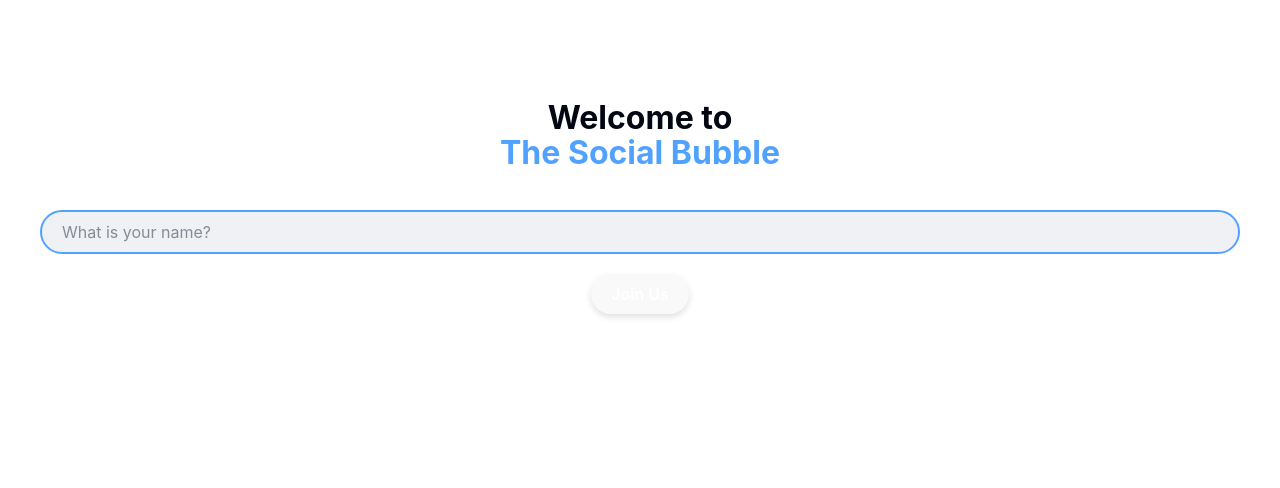
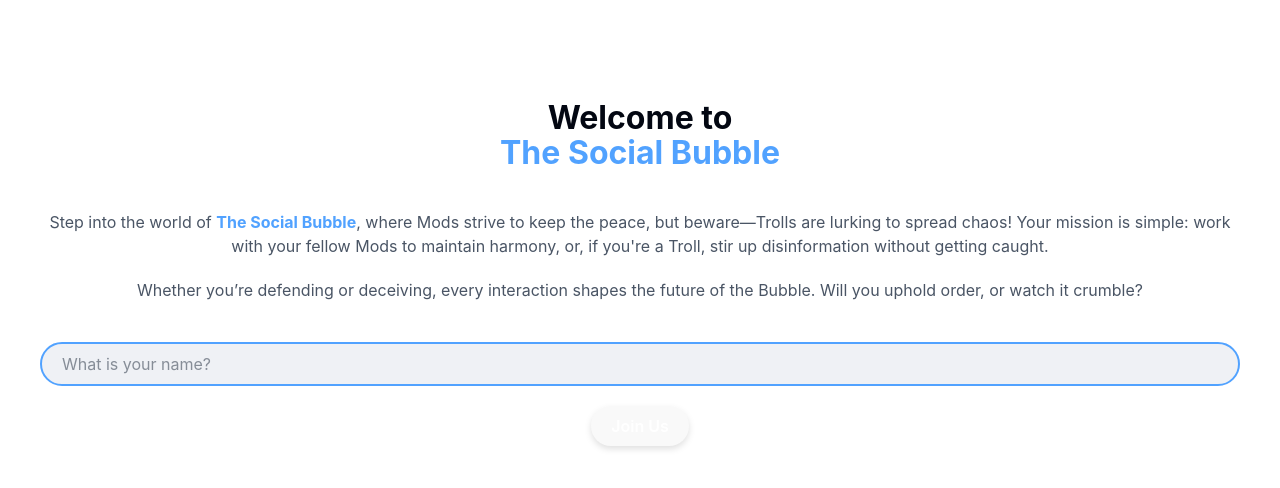
Before and after one commit to Kabutsu/ggj-2025-ui, a React (Vite) app: page / in a window 1280 px wide. Shown: the top 488 px of the page. Built offline with nearby package versions, Linux system fonts and the light colour scheme; no server answers.

Commit message:
Flabour text

```diff
--- a/src/components/game-room/index.tsx
+++ b/src/components/game-room/index.tsx
@@ -34,6 +34,13 @@ export default function GameRoom() {
       <h1 className="text-off-black font-bold text-center mb-5">
         Welcome to<br /><span className="text-blue-400">The Social Bubble</span>
       </h1>
+      <p className="text-gray-600 text-center">
+        Step into the world of <span className="font-bold text-blue-400">The Social Bubble</span>, where Mods strive to keep the peace, but beware—Trolls are lurking to spread chaos! Your mission is simple: work with your fellow Mods to maintain harmony, or, if you're a Troll, stir up disinformation without getting caught.
+      </p>
+      <p className="text-gray-600 text-center mb-5">
+        Whether you’re defending or deceiving, every interaction shapes the future of the Bubble. Will you uphold order, or watch it crumble?
+      </p>
+
       {/* <button onClick={() => handleCreateRoom()}>Create Room</button> */}
       {/* <input
         type="text"
```
